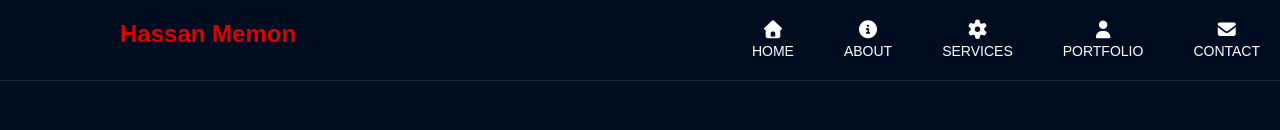
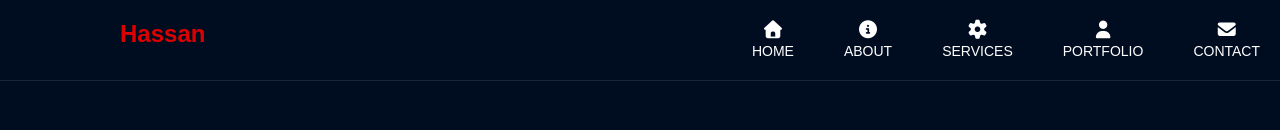
Before and after one commit to HassanMemon4/Portfolio-, a plain HTML site: page index.html in a window 1280 px wide. Shown: the top 130 px of the page. Drawn offline with Linux system fonts and the light colour scheme.

Commit message:
feat: upload index files

```diff
--- a/index.html
+++ b/index.html
@@ -12,7 +12,7 @@
         <nav  id="navbar" class="scrolled">
             <!-- logo -->
             <div class="logo">
-                <h2>Hassan Memon</h2>
+                <h2>Hassan </h2>
             </div>
             <ul>
                 <li><a href="#home"><i class="fas fa-home home"></i>HOME</a></li>
```
